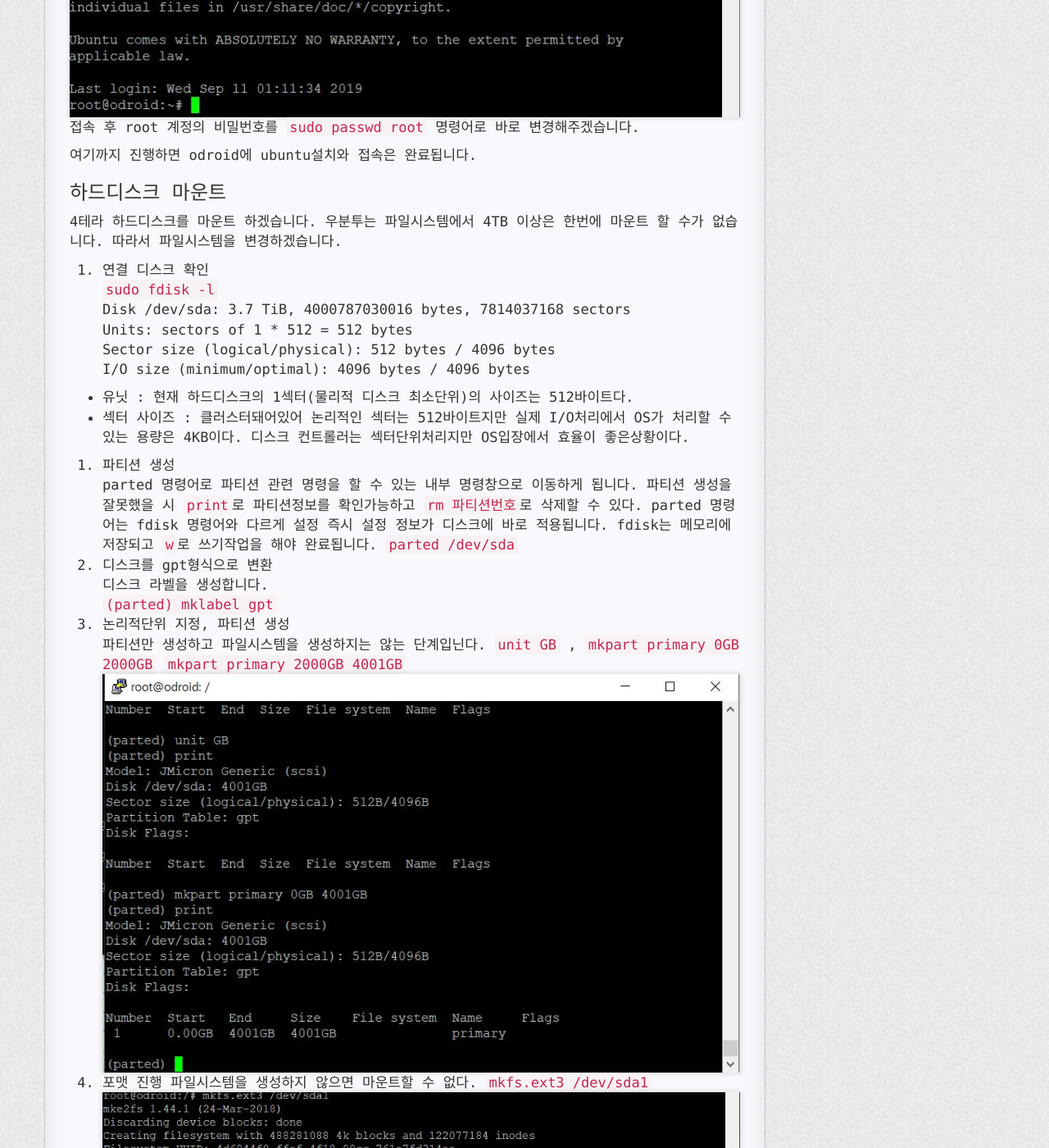
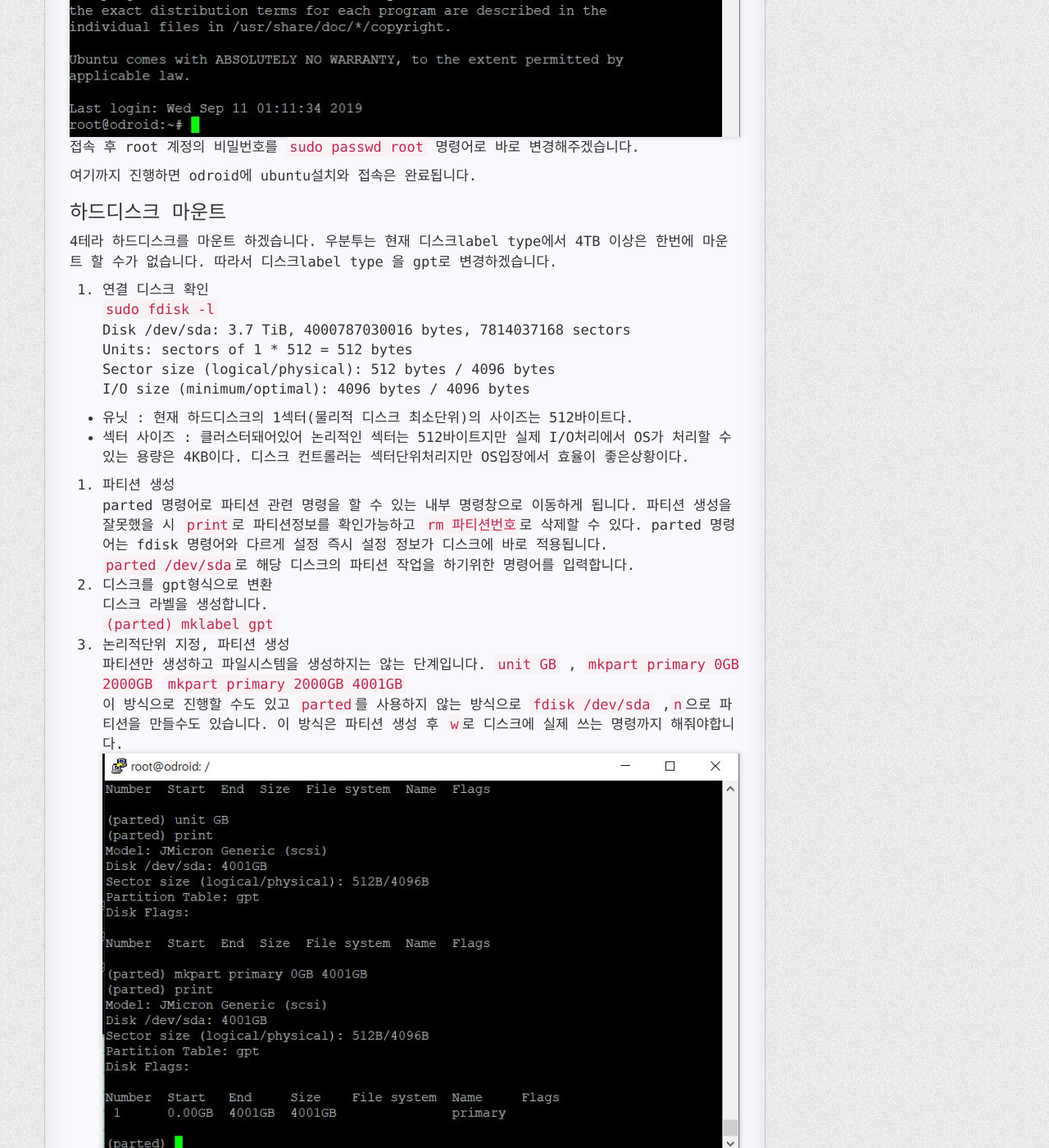
Before and after one commit to juyoungkim223/juyoungkim223.github.io, a Jekyll site: the page built from _posts/2020-05-02-odroid-ubuntu18.04-OS.md, in a window 1280 px wide and 1400 px high, scrolled down 2014 px. Shown: the whole window at 82% size. Built offline with Jekyll 4.4.1, drawn with Linux system fonts in a browser that asks for light colours; nearby versions of some CDN libraries; comment, search, counter and statistics services are not loaded; a style sheet for code colours, icons or effects is not loaded; some of the changed text lies outside the part shown.

Commit message:
Update 2020-05-02-odroid-ubuntu18.04-OS.md

```diff
--- a/_posts/2020-05-02-odroid-ubuntu18.04-OS.md
+++ b/_posts/2020-05-02-odroid-ubuntu18.04-OS.md
@@ -49,7 +49,7 @@ putty로 ssh 접속을 한다.
 여기까지 진행하면 odroid에 ubuntu설치와 접속은 완료됩니다.
 
 ### 하드디스크 마운트
-4테라 하드디스크를 마운트 하겠습니다. 우분투는 파일시스템에서 4TB 이상은 한번에 마운트 할 수가 없습니다. 따라서 파일시스템을 변경하겠습니다.
+4테라 하드디스크를 마운트 하겠습니다. 우분투는 현재 디스크label type에서 4TB 이상은 한번에 마운트 할 수가 없습니다. 따라서 디스크label type 을 gpt로 변경하겠습니다.
 
 1. 연결 디스크 확인
 ``sudo fdisk -l``
@@ -65,14 +65,15 @@ I/O size (minimum/optimal): 4096 bytes / 4096 bytes
 parted 명령어로 파티션 관련 명령을 할 수 있는 내부 명령창으로 이동하게 됩니다.
 파티션 생성을 잘못했을 시 ``print``로 파티션정보를 확인가능하고 ``rm 파티션번호``로 삭제할 수 있다.
 parted 명령어는 fdisk 명령어와 다르게 설정 즉시 설정 정보가 디스크에 바로 적용됩니다.
-fdisk는 메모리에 저장되고 ``w``로 쓰기작업을 해야 완료됩니다.
-``parted /dev/sda``
+``parted /dev/sda``로 해당 디스크의 파티션 작업을 하기위한 명령어를 입력합니다.
 3. 디스크를 gpt형식으로 변환
 디스크 라벨을 생성합니다.
 ``(parted) mklabel gpt``
 4. 논리적단위 지정, 파티션 생성
-파티션만 생성하고 파일시스템을 생성하지는 않는 단계입닌다.
+파티션만 생성하고 파일시스템을 생성하지는 않는 단계입니다.
 ``unit GB`` , ``mkpart primary 0GB 2000GB`` ``mkpart primary 2000GB 4001GB``
+이 방식으로 진행할 수도 있고 ``parted``를 사용하지 않는 방식으로
+``fdisk /dev/sda`` ,``n``으로 파티션을 만들수도 있습니다. 이 방식은 파티션 생성 후 ``w``로 디스크에 실제 쓰는 명령까지 해줘야합니다.
 ![](../../../static/img/20200502-odroid-ubuntu/make-partition.JPG)
 5. 포맷 진행
 파일시스템을 생성하지 않으면 마운트할 수 없다.
```
Also changed, not shown: other parts of _posts/2020-05-02-odroid-ubuntu18.04-OS.md (+1 -1 lines).
